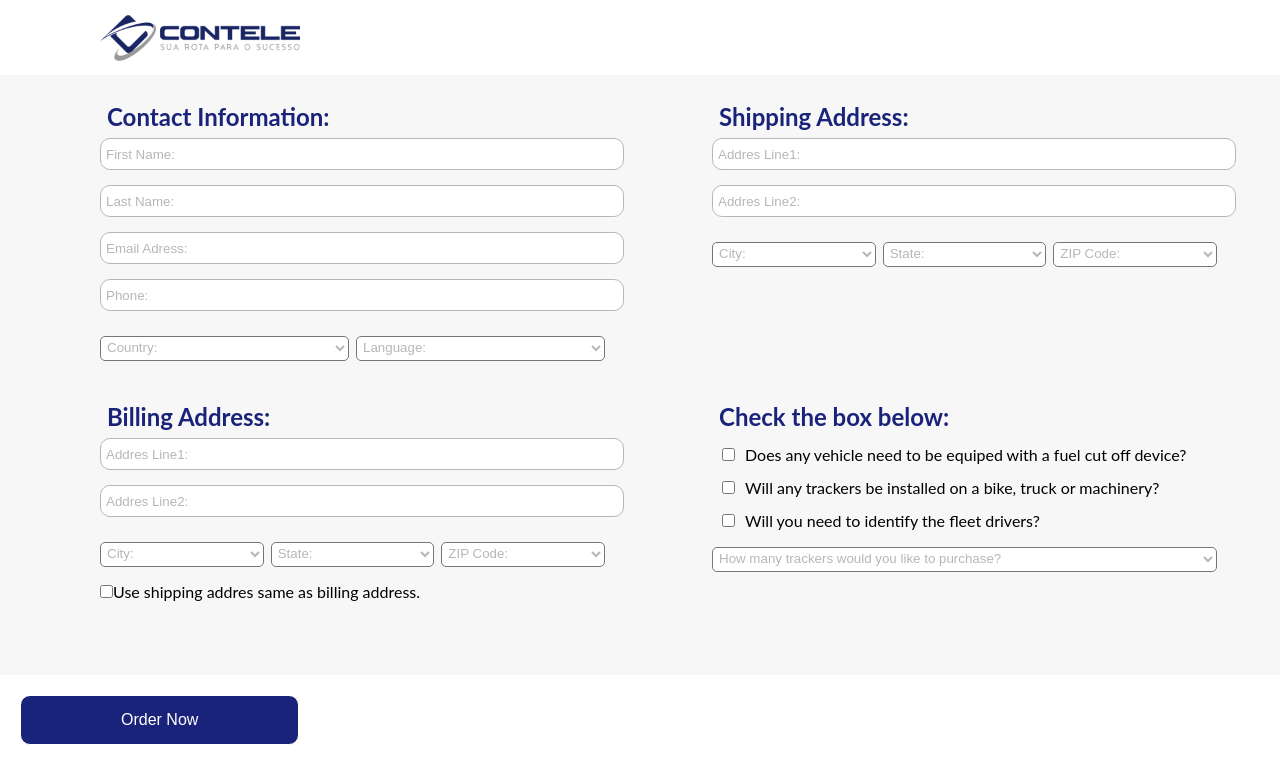
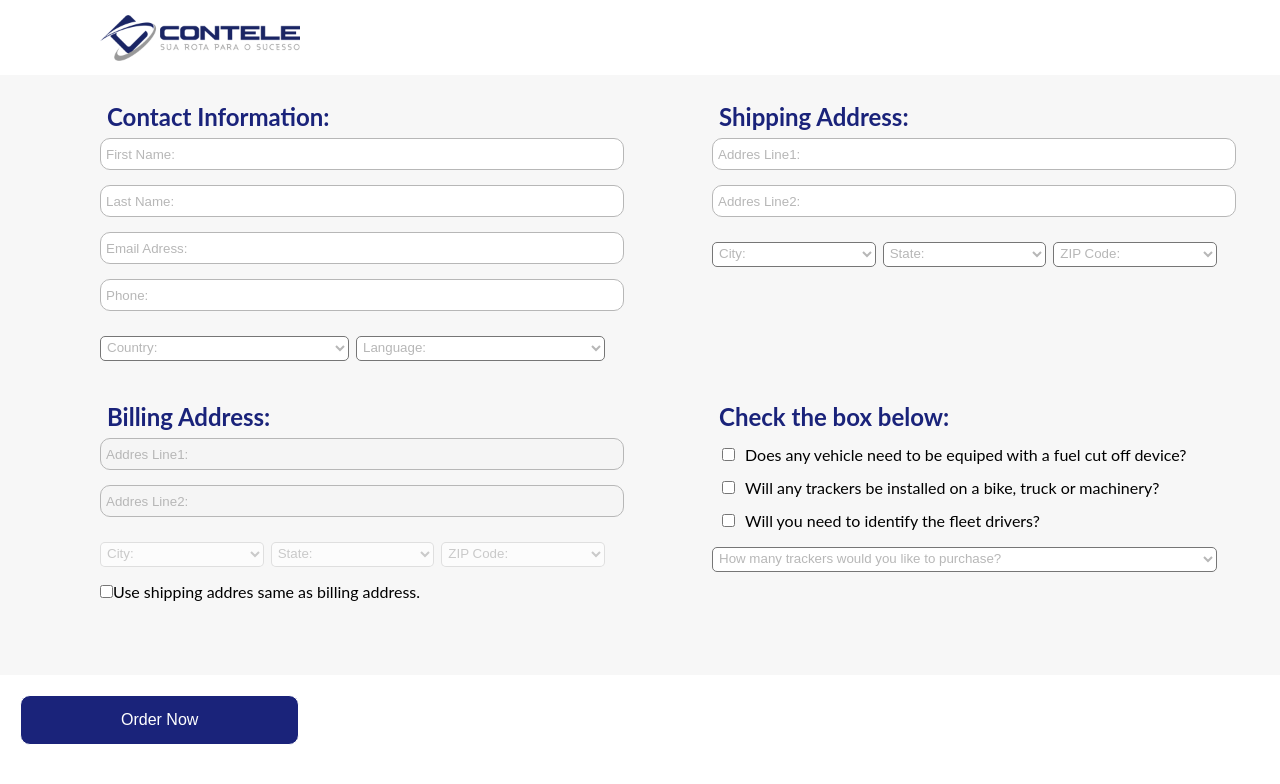
Before and after one commit to Cristuker/Cadastro-de-entrega, a React (Create React App) app in the folder frontend/contele/: page / in a window 1280 px wide. Shown: the top 784 px of the page. Built offline with nearby package versions, Linux system fonts and the light colour scheme.

Commit message:
pegando indo do form

```diff
--- a/frontend/contele/src/pages/Form.css
+++ b/frontend/contele/src/pages/Form.css
@@ -36,8 +36,8 @@ div.section div h1{
 }
 
 div.section div input.inpuText {
-    display: flex;
-
+    display: grid;
+    grid-template-columns: repeat(3,1fr);
     color: #b7b7b7;
     border: 1px solid #b7b7b7;
     padding: 5px;
--- a/frontend/contele/src/pages/Form.js
+++ b/frontend/contele/src/pages/Form.js
@@ -1,6 +1,7 @@
 import React,{ useState } from 'react';
 import './Form.css'
 function Form() {
+
 
 
 
@@ -23,7 +24,7 @@ function Form() {
     const [billingCity,setBillingCity] = useState('');
     const [billingState,setBillingState] = useState('');
     const [billingzipCode,setBillingZipCode] = useState('');
-    const [sameAddres,setSameAddres] = useState(undefined);
+    const [sameAddres,setSameAddres] = useState(0);
     //Checkboxes
     const [vehicleWithFuel,setVehicleWithFuel] = useState(undefined);
     const [tracksOnBike,setTracksOnBike] = useState(undefined);
@@ -32,9 +33,36 @@ function Form() {
 
 
 
+
     async function handleSubmit(event){
         event.preventDefault();
-        console.log(trackersQuantities);
+        var Information ={
+            name: name,
+            lastname:lastname,
+            email: email,
+            phone: phone,
+            country: country,
+            language: language,
+
+            addresShipping1: addresShipping1,
+            addresShipping2: addresShipping2,
+            shippingCity: shippingCity,
+            shippingState: shippingState,
+            shippingzipCode: shippingzipCode,
+
+            addresBilling1: addresBilling1,
+            addresBilling2: addresBilling2,
+            billingCity: billingCity,
+            billingState: billingState,
+            billingzipCode: billingzipCode,
+            sameAddres: sameAddres,
+
+            vehicleWithFuel: vehicleWithFuel,
+            tracksOnBike: tracksOnBike,
+            identifyDrivers: identifyDrivers,
+            trackersQuantities: trackersQuantities
+        }
+
     }
 
 
@@ -99,6 +127,8 @@ function Form() {
 
             <div className="section">
                 <div action="" id="Billing">
+                    { sameAddres ?(
+                            <>
                                 <h1>Billing Address:</h1>
                                 <input type="text" className="inpuText" value={addresBilling1} onChange={event => setAddresBilling1(event.target.value)} placeholder="Addres Line1:"/>
                                 <input type="text" className="inpuText" value={addresBilling2} onChange={event => setAddresBilling2(event.target.value)} placeholder="Addres Line2:"/>
@@ -122,6 +152,36 @@ function Form() {
                                         <option value="342342">342342</option>
                                     </select>
                                 </div>
+                                </>
+                            ):(
+                                <>
+                                    <h1>Billing Address:</h1>
+                                    <input type="text" disabled className="inpuText" value={addresBilling1} onChange={event => setAddresBilling1(event.target.value)} placeholder="Addres Line1:"/>
+                                    <input type="text" disabled className="inpuText" value={addresBilling2} onChange={event => setAddresBilling2(event.target.value)} placeholder="Addres Line2:"/>
+                                    <div className="selecteds">
+                                        <select name="City" disabled value={billingCity} onChange={event => setBillingCity(event.target.value)} placeholder="City">
+                                            <option selected="selected">City:</option>
+                                            <option value="Guaruja">Guarujá</option>
+                                            <option value="Santos">Santos</option>
+                                            <option value="SaoVicente">São Vicente</option>
+                                        </select>
+                                        <select name="State" disabled value={billingState} onChange={event => setBillingState(event.target.value)} placeholder="State">
+                                            <option selected="selected">State:</option>
+                                            <option value="SP">São Paulo</option>
+                                            <option value="RJ">Rio de Janeiro</option>
+                                            <option value="ES">Espirito Santos</option>
+                                        </select>
+                                        <select name="ZIP Code" disabled value={billingzipCode} onChange={event => setBillingZipCode(event.target.value)} placeholder="ZIP Code">
+                                            <option selected="selected">ZIP Code:</option>
+                                            <option value="43223">43223</option>
+                                            <option value="523987">523987</option>
+                                            <option value="342342">342342</option>
+                                        </select>
+                                    </div>
+                                </>
+                        )
+
+                }
                     <input type="checkbox" id="ShippingSameBilling" className="box" sameAddres={sameAddres} onChange={event => setSameAddres(event.target.value)}/>
                     <label htmlFor="ShippingSameBilling">Use shipping addres same as billing address.</label>
                 </div>
@@ -134,7 +194,7 @@ function Form() {
                     <input type="checkbox" name="trackersOnBike"  tracksOnBike={tracksOnBike} onChange={event => setTracksOnBike(event.target.value)} className="box"/>Will any trackers be installed on a bike, truck or machinery?<br/>
                     <input type="checkbox" name="identifyDrivers" identifyDrivers={identifyDrivers} onChange={event => setIdentifyDrivers(event.target.value)} className="box"/>Will you need to identify the fleet drivers?<br/>
                     <div className="selecteds">
-                        <select  name="Trackers" value={trackersQuantities}  isDisabled={trackersQuantities} onChange={event => setTrackersQuantities(event.target.value)} placeholder="How many trackers would you like to purchase?">
+                        <select  name="Trackers" value={trackersQuantities}   onChange={event => setTrackersQuantities(event.target.value)} placeholder="How many trackers would you like to purchase?">
                             <option selected="selected">How many trackers would you like to purchase?</option>
                             <option value="0">0</option>
                             <option value="1">1</option>
```
Also changed, not shown: 1 other file (tests, documents, lock files or other folders). Lines whose indentation alone changed are shown as unchanged.
